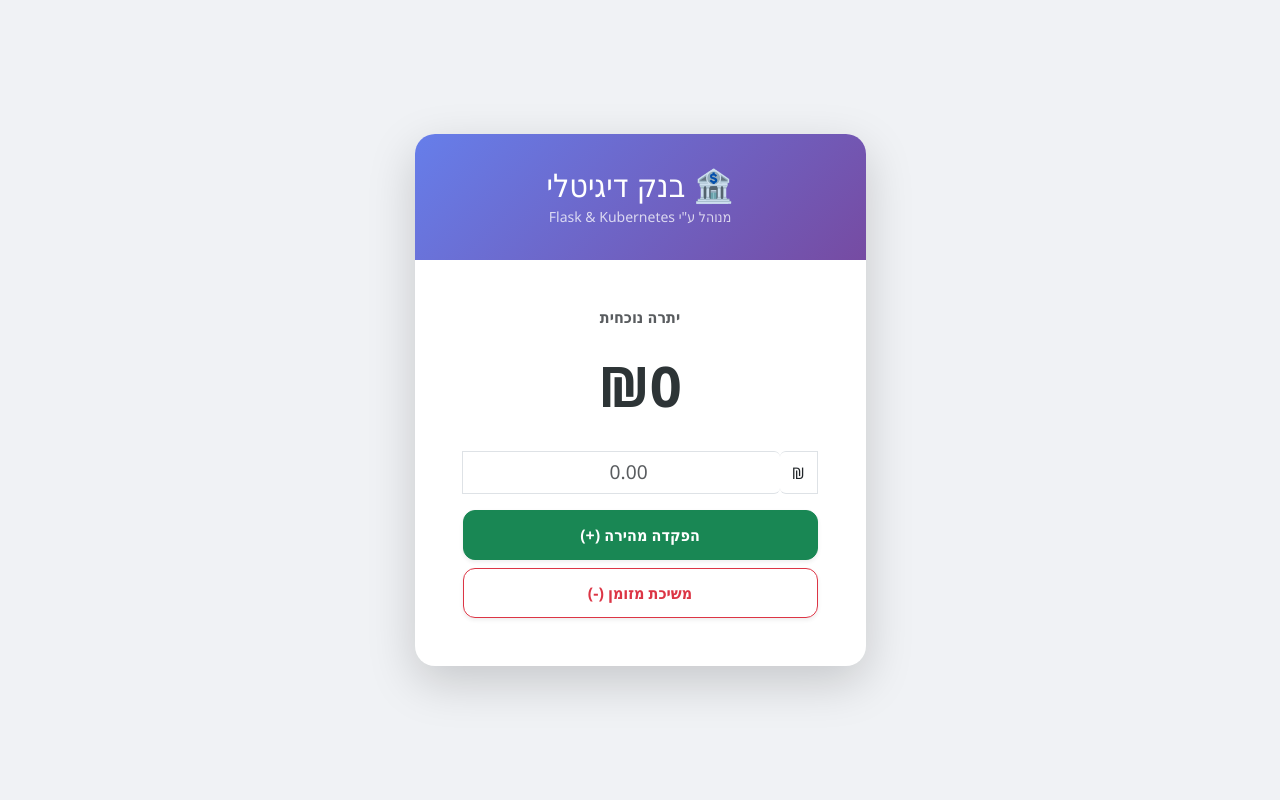
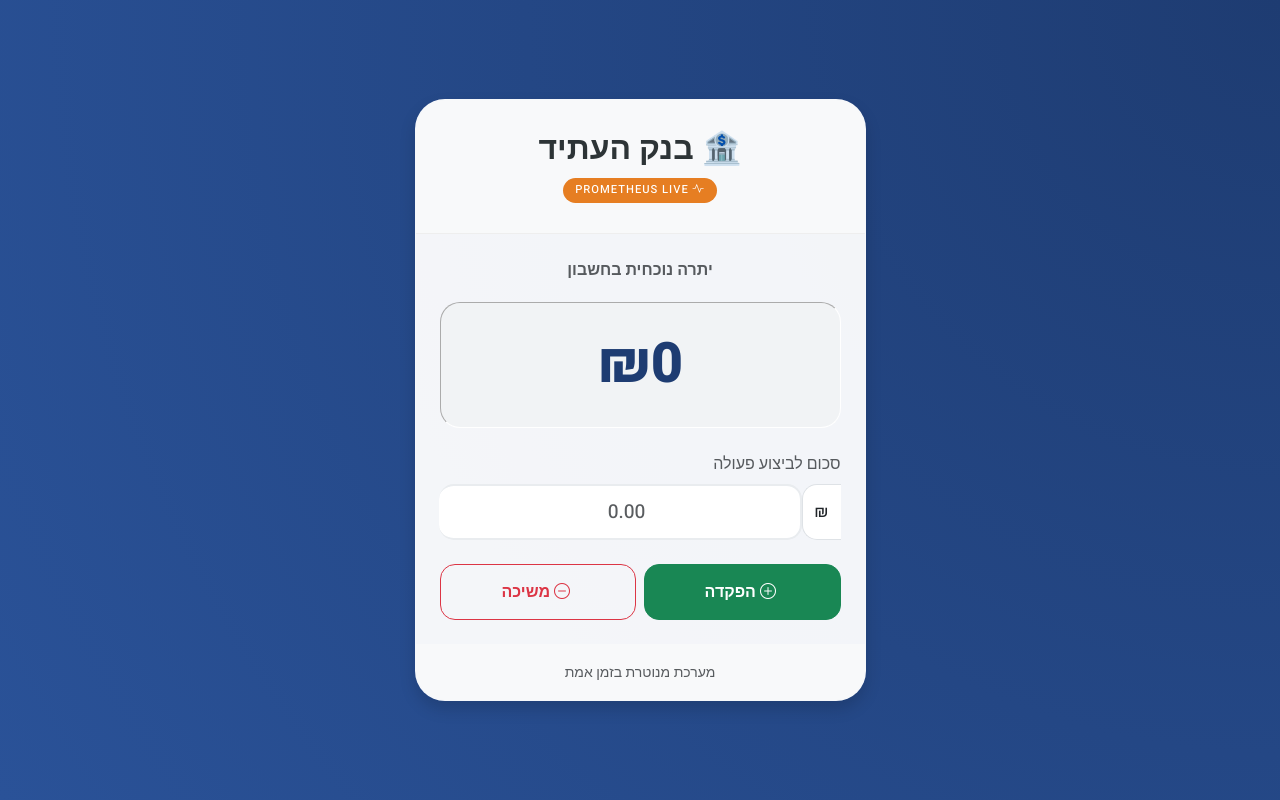
Before and after one commit to danivaknin011-max/flask-helm-ci, a plain HTML site: page app/templates/index.html in a window 1280 px wide. Drawn offline with nearby package versions, Linux system fonts and the light colour scheme; no server answers.

Commit message:
adding new html-file

```diff
--- a/app/templates/index.html
+++ b/app/templates/index.html
@@ -1,229 +1,187 @@
 <!DOCTYPE html>
-
 <html lang="he" dir="rtl">
-
 <head>
-
     <meta charset="UTF-8">
-
     <meta name="viewport" content="width=device-width, initial-scale=1.0">
-
-    <title>Flask Bank | ניהול חשבון</title>
-
+    <title>Bank Digital | Pro</title>
+    <link href="https://fonts.googleapis.com/css2?family=Heebo:wght@300;500;800&display=swap" rel="stylesheet">
     <link href="https://cdn.jsdelivr.net/npm/bootstrap@5.3.0/dist/css/bootstrap.min.css" rel="stylesheet">
+    <link rel="stylesheet" href="https://cdn.jsdelivr.net/npm/bootstrap-icons@1.11.1/font/bootstrap-icons.css">
 
     <style>
+        body {
+            background: radial-gradient(circle at top right, #1e3c72, #2a5298);
+            font-family: 'Heebo', sans-serif;
+            height: 100vh;
+            display: flex;
+            align-items: center;
+            color: #fff;
+        }
 
-        :root { --primary-gradient: linear-gradient(135deg, #667eea 0%, #764ba2 100%); }
+        .glass-card {
+            background: rgba(255, 255, 255, 0.95);
+            border-radius: 30px;
+            border: 1px solid rgba(255, 255, 255, 0.2);
+            box-shadow: 0 25px 50px rgba(0,0,0,0.2);
+            color: #2d3436;
+            overflow: hidden;
+            transition: all 0.4s ease;
+        }
 
-        body { background: #f0f2f5; font-family: 'Segoe UI', Tahoma, Geneva, Verdana, sans-serif; height: 100vh; display: flex; align-items: center; }
+        .card-header-custom {
+            background: #f8f9fa;
+            padding: 30px;
+            border-bottom: 1px solid #eee;
+            text-align: center;
+        }
 
-        .card { border-radius: 20px; border: none; overflow: hidden; }
+        .balance-box {
+            background: #f1f3f5;
+            border-radius: 20px;
+            padding: 20px;
+            margin: 20px 0;
+            border: 1px inset #fff;
+        }
 
-        .card-header { background: var(--primary-gradient); color: white; padding: 2rem; border: none; }
+        .balance-amount {
+            font-size: 3.5rem;
+            font-weight: 800;
+            color: #1e3c72;
+            letter-spacing: -1px;
+        }
 
-        .balance-display { font-size: 3.5rem; font-weight: 800; color: #2d3436; margin: 1rem 0; transition: transform 0.3s ease; }
+        .btn-action {
+            border-radius: 15px;
+            padding: 15px;
+            font-weight: 600;
+            transition: transform 0.2s, box-shadow 0.2s;
+        }
 
-        .balance-display:hover { transform: scale(1.05); }
+        .btn-action:hover {
+            transform: translateY(-3px);
+            box-shadow: 0 10px 20px rgba(0,0,0,0.1);
+        }
 
-        .btn-action { padding: 12px; border-radius: 12px; font-weight: bold; transition: all 0.2s; }
+        .prometheus-badge {
+            font-size: 0.7rem;
+            background: #e67e22;
+            color: white;
+            padding: 4px 12px;
+            border-radius: 20px;
+            text-transform: uppercase;
+            letter-spacing: 1px;
+            margin-top: 10px;
+            display: inline-block;
+        }
 
-        .btn-action:active { transform: translateY(2px); }
-
-        .input-group-text { background: #fff; border-left: none; }
-
-        #amount { border-right: none; font-size: 1.2rem; text-align: center; }
-
-        .loader { display: none; width: 1rem; height: 1rem; margin-right: 5px; }
-
+        #amount {
+            border-radius: 15px;
+            padding: 12px;
+            font-size: 1.2rem;
+            text-align: center;
+            border: 2px solid #e9ecef;
+        }
     </style>
-
 </head>
-
 <body>
 
 <div class="container">
-
     <div class="row justify-content-center">
-
         <div class="col-md-5">
-
-                <div class="card shadow-lg">
-
-                    <div class="card-header text-center">
-
-                        <h2 class="m-0">🏦 בנק דיגיטלי</h2>
-
-                        <small class="opacity-75">מנוהל ע"י Flask & Kubernetes</small>
-
+            <div class="glass-card shadow">
+                <div class="card-header-custom">
+                    <h2 class="fw-bold mb-0">🏦 בנק העתיד</h2>
+                    <span class="prometheus-badge"><i class="bi bi-activity"></i> Prometheus Live</span>
                 </div>
 
-                    <div class="card-body p-5 text-center">
-
-                        <h6 class="text-uppercase text-muted fw-bold">יתרה נוכחית</h6>
-
-                        <div id="balance" class="balance-display">₪0</div>
-
-
+                <div class="card-body p-4">
+                    <div class="text-center">
+                        <p class="text-muted text-uppercase mb-1 fw-bold">יתרה נוכחית בחשבון</p>
+                        <div class="balance-box">
+                            <div id="balance" class="balance-amount">₪0</div>
+                        </div>
+                    </div>
 
                     <div class="mt-4">
-
-                            <div class="input-group mb-3">
-
-                                <span class="input-group-text">₪</span>
-
-                                <input type="number" id="amount" class="form-control" placeholder="0.00">
-
+                        <label class="form-label text-muted ms-2">סכום לביצוע פעולה</label>
+                        <div class="input-group mb-4">
+                            <span class="input-group-text bg-white border-end-0" style="border-radius: 15px 0 0 15px;">₪</span>
+                            <input type="number" id="amount" class="form-control border-start-0" placeholder="0.00">
                         </div>
 
-
-
-                            <div class="d-grid gap-2">
-
-                                <button id="btn-deposit" onclick="performAction('deposit')" class="btn btn-success btn-action shadow-sm">
-
-                                    <span class="spinner-border spinner-border-sm loader" id="loader-deposit"></span>
-
-                                    הפקדה מהירה (+)
-
+                        <div class="row g-2">
+                            <div class="col-6">
+                                <button onclick="performAction('deposit')" class="btn btn-success btn-action w-100">
+                                    <i class="bi bi-plus-circle me-1"></i> הפקדה
                                 </button>
-
-                                <button id="btn-withdraw" onclick="performAction('withdraw')" class="btn btn-outline-danger btn-action shadow-sm">
-
-                                    <span class="spinner-border spinner-border-sm loader" id="loader-withdraw"></span>
-
-                                    משיכת מזומן (-)
-
+                            </div>
+                            <div class="col-6">
+                                <button onclick="performAction('withdraw')" class="btn btn-outline-danger btn-action w-100">
+                                    <i class="bi bi-dash-circle me-1"></i> משיכה
                                 </button>
-
+                            </div>
+                        </div>
                     </div>
 
+                    <div id="message" class="mt-4 alert d-none text-center" style="border-radius: 15px;"></div>
                 </div>
 
-
-
-                        <div id="message" class="mt-4 alert d-none fade show" role="alert"></div>
-
+                <div class="card-footer bg-light border-0 text-center py-3">
+                    <small class="text-muted">מערכת מנוטרת בזמן אמת</small>
+                </div>
+            </div>
+        </div>
+    </div>
 </div>
 
-                </div>
+<script>
+    async function updateBalance() {
+        try {
+            const response = await fetch('/balance');
+            const data = await response.json();
+            // אנימציית מספרים פשוטה
+            document.getElementById('balance').innerText = '₪' + data.balance.toLocaleString();
+        } catch (error) { console.error('Error:', error); }
+    }
 
-            </div>
+    async function performAction(action) {
+        const amountInput = document.getElementById('amount');
+        const amount = parseFloat(amountInput.value);
 
-        </div>
-
-    </div>
-
-
-
-    <script>
-
-        async function updateBalance() {
+        if (!amount || amount <= 0) {
+            showMessage('נא להזין סכום תקין', 'warning');
+            return;
+        }
 
         try {
-
-                const response = await fetch('/balance');
-
+            const response = await fetch('/' + action, {
+                method: 'POST',
+                headers: { 'Content-Type': 'application/json' },
+                body: JSON.stringify({ amount: amount })
+            });
             const data = await response.json();
 
-                document.getElementById('balance').innerText = '₪' + data.balance.toLocaleString();
-
-            } catch (error) { console.error('Error:', error); }
-
+            if (response.ok) {
+                showMessage(action === 'deposit' ? 'הכסף הופקד!' : 'המשיכה בוצעה!', 'success');
+                updateBalance();
+                amountInput.value = '';
+            } else {
+                showMessage(data.error, 'danger');
+            }
+        } catch (error) {
+            showMessage('שגיאת תקשורת', 'danger');
+        }
     }
 
-
-
-        async function performAction(action) {
-
-            const amountInput = document.getElementById('amount');
-
-            const amount = parseFloat(amountInput.value);
-
-            const loader = document.getElementById(`loader-${action}`);
-
-
-
-            if (!amount || amount <= 0) {
-
-                showMessage('נא להזין סכום תקין', 'danger');
-
-                return;
-
+    function showMessage(text, type) {
+        const msgDiv = document.getElementById('message');
+        msgDiv.innerText = text;
+        msgDiv.className = `mt-4 alert alert-${type} d-block`;
+        setTimeout(() => msgDiv.className = 'd-none', 3000);
     }
 
-
-
-            // הפעלת אנימציית טעינה
-
-            loader.style.display = 'inline-block';
-
-
-
-            try {
-
-                const response = await fetch('/' + action, {
-
-                    method: 'POST',
-
-                    headers: { 'Content-Type': 'application/json' },
-
-                    body: JSON.stringify({ amount: amount })
-
-                });
-
-
-
-                const data = await response.json();
-
-
-
-                if (response.ok) {
-
-                    showMessage(action === 'deposit' ? 'הכסף הופקד בהצלחה!' : 'המשיכה בוצעה!', 'success');
-
     updateBalance();
-
-                    amountInput.value = '';
-
-                } else {
-
-                    showMessage(data.error || 'הפעולה נכשלה', 'warning');
-
-                }
-
-            } catch (error) {
-
-                showMessage('שגיאה בתקשורת עם השרת', 'danger');
-
-            } finally {
-
-                loader.style.display = 'none';
-
-            }
-
-        }
-
-
-
-        function showMessage(text, type) {
-
-            const msgDiv = document.getElementById('message');
-
-            msgDiv.innerText = text;
-
-            msgDiv.className = `mt-4 alert alert-${type} d-block`;
-
-            setTimeout(() => msgDiv.className = 'd-none', 4000);
-
-        }
-
-
-
-        updateBalance();
-
 </script>
 
 </body>
-
 </html>
```
Lines whose indentation alone changed are shown as unchanged.
